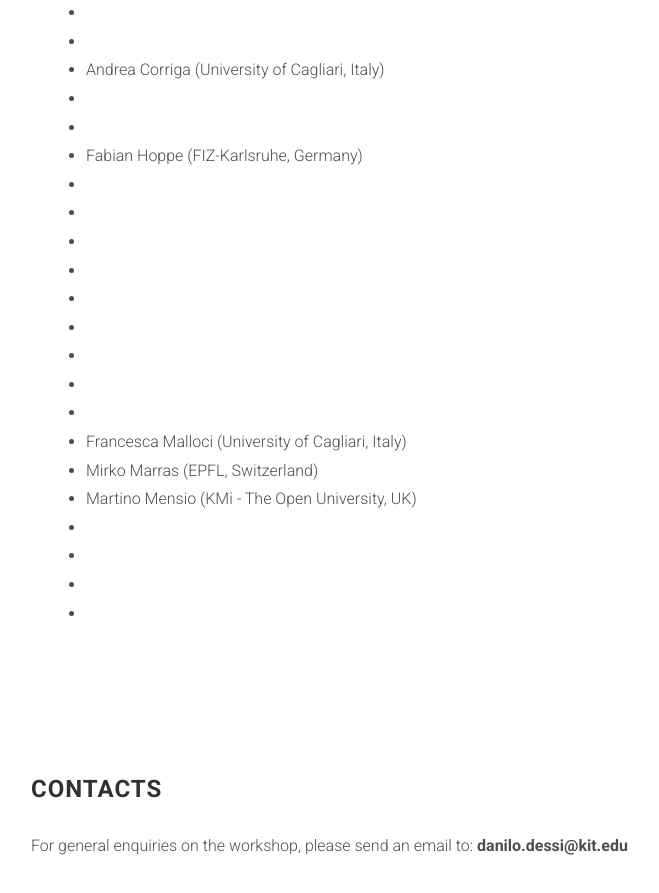
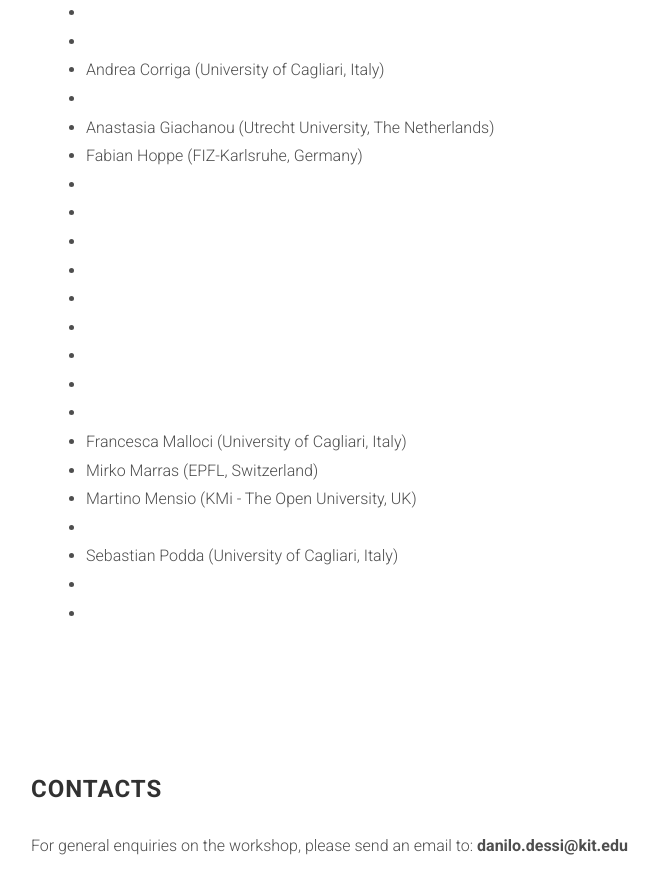
Before and after one commit to danilo-dessi/xsentiment, a website: page index.html in a window 1280 px wide. Shown: the part 4026-4919 px from the top of the page, without its empty margins (24-683 px from the left). Drawn offline with Linux system fonts and the light colour scheme; files whose address does not match are found by name.

Commit message:
xsentiment

```diff
--- a/index.html
+++ b/index.html
@@ -233,7 +233,7 @@
                     <li></li>
                     <li>Andrea Corriga (University of Cagliari, Italy)</li>
                     <li></li>
-                    <li></li>
+                    <li>Anastasia Giachanou (Utrecht University, The Netherlands)</li>
                     <li>Fabian Hoppe (FIZ-Karlsruhe, Germany)</li>
                     <li></li>
                     <li></li>
@@ -248,7 +248,7 @@
                     <li>Mirko Marras (EPFL, Switzerland)</li>
                     <li>Martino Mensio (KMi - The Open University, UK)</li>
                     <li></li>
-                    <li></li>
+                    <li>Sebastian Podda (University of Cagliari, Italy)</li>
                     <li></li>
                     <li></li>
                 </ul>
```
